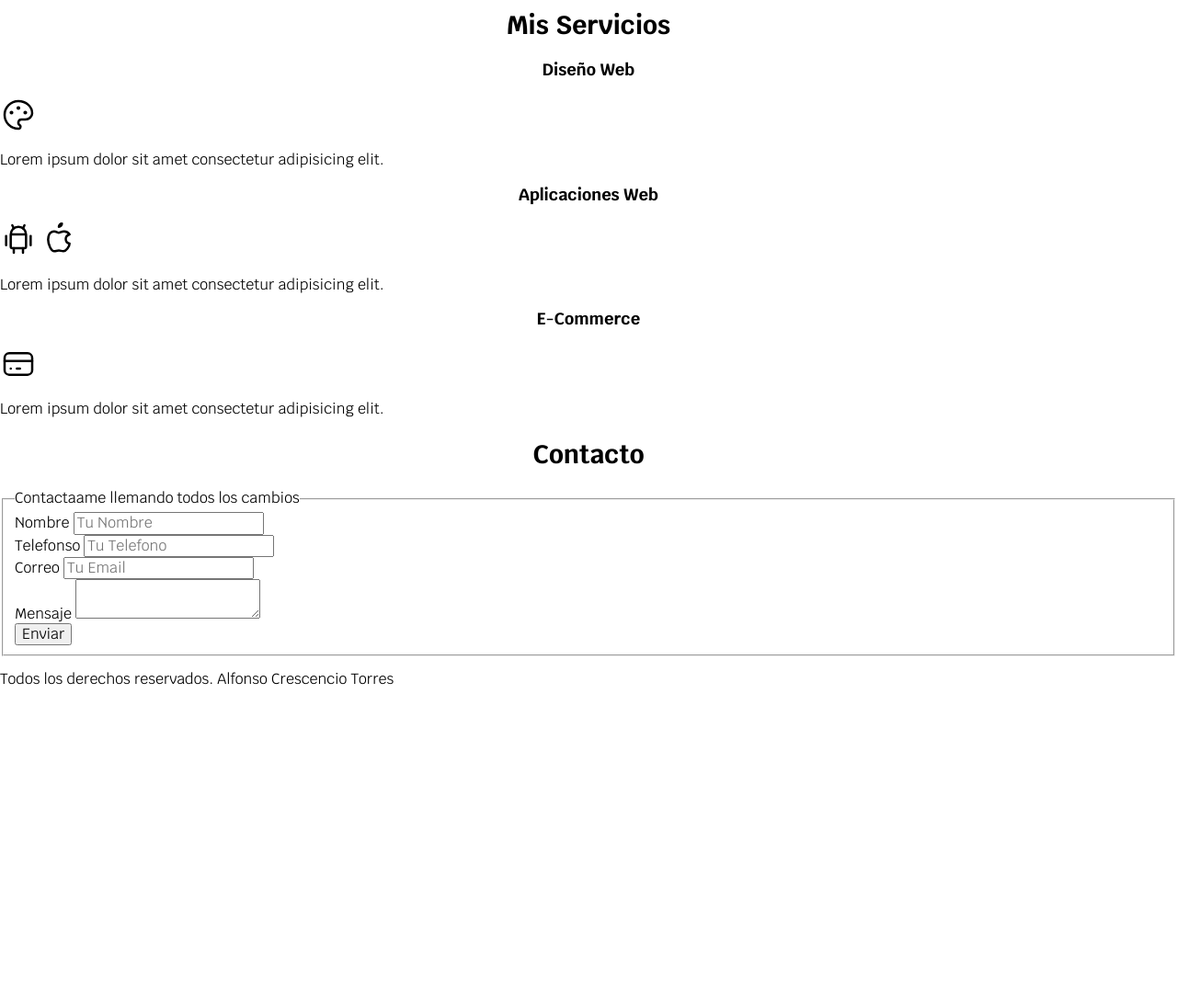
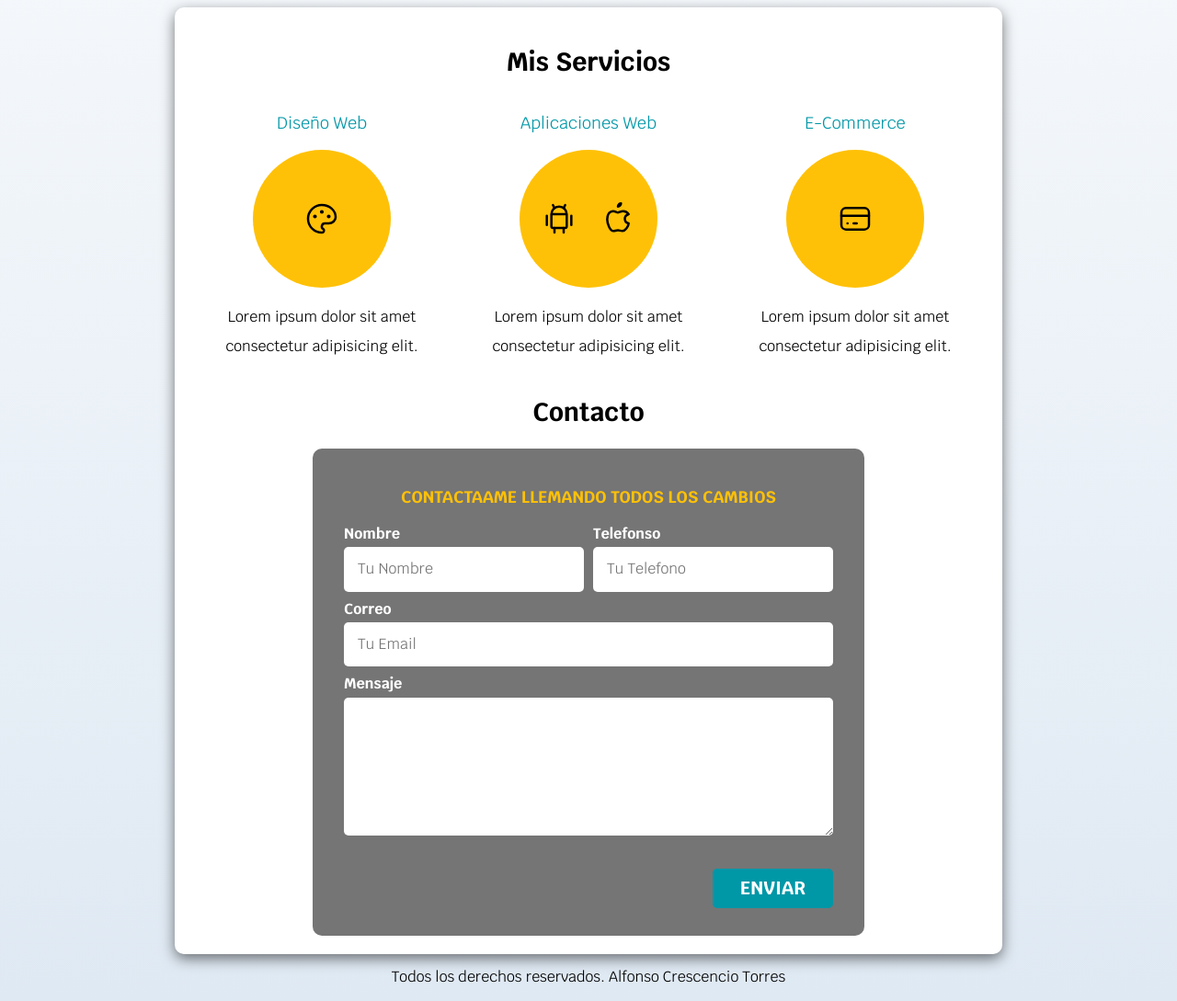
Before and after one commit to CreTux/DWF, a plain HTML site: page freelancer_inicio/index.html in a window 1280 px wide. Shown: the part 600-1689 px from the top of the page at 92% size. Before the commit the page ends 1364 px from the top, so only its background shows below. Drawn offline with Linux system fonts and the light colour scheme.

Commit message:
Se termino el Proyecto

```diff
--- a/freelancer_inicio/css/style.css
+++ b/freelancer_inicio/css/style.css
@@ -5,11 +5,17 @@
     --primario: #ffc107;
     --secundario: #0097a7;
     --gris: #757575;
+    --grisClaro: #DFE9F3;
 }
 
+
+/* Globales */
+
 html {
+    /* 1rem = 10px */
     font-size: 62.5%;
     box-sizing: border-box;
+    scroll-snap-type: y mandatory;
 }
 
 *,
@@ -19,9 +25,60 @@ html {
 }
 
 body {
+    /*1rem = 10px; */
     font-size: 16px;
     font-family: 'Krub', sans-serif;
+    background-image: linear-gradient(to top, var(--grisClaro) 0%, var(--blanco) 100%);
 }
+
+.contenedor {
+    max-width: 90rem;
+    margin: 0 auto;
+}
+
+.boton {
+    background-color: var(--secundario);
+    color: var(--blanco);
+    padding: 1rem 3rem;
+    margin-top: 1rem;
+    font-size: 2rem;
+    text-decoration: none;
+    text-transform: uppercase;
+    font-weight: bold;
+    border-radius: .5rem;
+    width: auto;
+    text-align: center;
+    border: none;
+}
+
+@media(max-width:480px) {
+    .boton {
+        width: 90%;
+    }
+}
+
+.boton:hover {
+    cursor: pointer;
+}
+
+.sombra {
+    -webkit-box-shadow: 0px 5px 15px 0px rgba(0, 0, 0, 0.53);
+    -moz-box-shadow: 0px 5px 15px 0px rgba(0, 0, 0, 0.53);
+    box-shadow: 0px 5px 15px 0px rgba(0, 0, 0, 0.53);
+    background-color: var(--blanco);
+    padding: 2rem;
+    border-radius: 1rem;
+}
+
+.servicios,
+.navegacion-principal,
+.formulario {
+    scroll-snap-align: center;
+    scroll-snap-stop: always;
+}
+
+
+/* Tipografia */
 
 h1 {
     font-size: 3.8rem;
@@ -38,15 +95,37 @@ h3 {
     text-align: center;
 }
 
+
+/* Titulos */
+
 .titulo span {
     font-size: 20px;
     font-size: 2rem;
 }
 
-.contenedor {
-    max-width: 90rem;
-    margin: 0 auto;
+
+/* Utilidaddes */
+
+.w-100 {
+    width: 100%;
 }
+
+@media(min-width:768px) {
+    .w-100 {
+        width: auto;
+    }
+}
+
+.alinear-derecha {
+    justify-content: flex-end;
+}
+
+.flex {
+    display: flex;
+}
+
+
+/* Navegacion Principal */
 
 .nav-bg {
     background-color: var(--secundario);
@@ -77,12 +156,16 @@ h3 {
     color: var(--oscuro);
 }
 
+
+/* Contenido */
+
 .hero {
     background-image: url(/img/hero.jpg);
     background-repeat: no-repeat;
     background-size: cover;
     height: 45rem;
     position: relative;
+    margin-bottom: 2rem;
 }
 
 .contenido-hero {
@@ -101,3 +184,111 @@ h3 {
 .contenido-hero p {
     color: var(--blanco);
 }
+
+.contenido-hero .ubicacion {
+    display: flex;
+    align-items: flex-end;
+}
+
+
+/* Servicios */
+
+@media(min-width:768px) {
+    .servicios {
+        display: grid;
+        grid-template-columns: repeat(3, 1fr);
+        column-gap: 1rem;
+    }
+}
+
+.servicio {
+    display: flex;
+    flex-direction: column;
+    align-items: center;
+}
+
+.servicio h3 {
+    color: var(--secundario);
+    font-weight: normal;
+}
+
+.servicio p {
+    line-height: 2;
+    text-align: center;
+}
+
+.servicio .iconos {
+    height: 15rem;
+    width: 15rem;
+    border-radius: 50%;
+    background-color: var(--primario);
+    display: flex;
+    justify-content: space-evenly;
+    align-items: center;
+}
+
+
+/* Contacto */
+
+.formulario {
+    background-color: var(--gris);
+    width: min(60rem, 100%);
+    margin: 0 auto;
+    padding: 2rem;
+    border-radius: 1rem;
+}
+
+.formulario fieldset {
+    border: none;
+}
+
+.formulario p {
+    color: var(--primario);
+    font-size: 1.8rem;
+    text-transform: uppercase;
+    font-weight: bold;
+    margin-bottom: 2rem;
+    text-align: center;
+}
+
+@media(min-width:768px) {
+    .contenedor-campos {
+        display: grid;
+        grid-template-columns: repeat(2, 1fr);
+        grid-template-rows: auto auto 20rem;
+        column-gap: 1rem;
+    }
+    .campo:nth-child(3),
+    .campo:nth-child(4) {
+        grid-column: 1 / 3;
+    }
+}
+
+.campo {
+    margin-bottom: 1rem;
+}
+
+.campo label {
+    color: var(--blanco);
+    font-weight: bold;
+    margin-bottom: 0.5rem;
+    display: block;
+}
+
+.input-text {
+    width: 100%;
+    border: none;
+    padding: 1.5rem;
+    border-radius: .5rem;
+}
+
+.campo textarea {
+    height: 15rem;
+}
+
+
+/* Footer */
+
+.footer {
+    text-align: center;
+}
--- a/freelancer_inicio/index.html
+++ b/freelancer_inicio/index.html
@@ -28,46 +28,47 @@
     <section class="hero">
         <div class="contenido-hero">
             <h2>Diseño y desarrollo web</h2>
-            <p>
+            <div class="ubicacion">
                 <svg xmlns="http://www.w3.org/2000/svg" class="icon icon-tabler icon-tabler-map-pin" width="88" height="88" viewBox="0 0 24 24" stroke-width="1.5" stroke="#ffc107" fill="none" stroke-linecap="round" stroke-linejoin="round">
                     <path stroke="none" d="M0 0h24v24H0z" fill="none" />
                     <circle cx="12" cy="11" r="3" />
-            <path
-              d="M17.657 16.657l-4.243 4.243a2 2 0 0 1 -2.827 0l-4.244 -4.243a8 8 0 1 1 11.314 0z"
-            />
-          </svg> Ciudad de México
-            </p>
-            <a href="#">Contactar</a>
+                    <path d="M17.657 16.657l-4.243 4.243a2 2 0 0 1 -2.827 0l-4.244 -4.243a8 8 0 1 1 11.314 0z" />
+                </svg>
+                <p>Ciudad de México</p>
+            </div>
+
+            <a class="boton" href="#">Contactar</a>
         </div>
     </section>
 
-    <main>
+    <main class="contenedor sombra">
         <h2>Mis Servicios</h2>
-        <section>
+
+        <div class="servicios">
+            <section class="servicio">
                 <h3>Diseño Web</h3>
-            <p>
+
+                <div class="iconos">
                     <svg xmlns="http://www.w3.org/2000/svg" class="icon icon-tabler icon-tabler-palette" width="40" height="40" viewBox="0 0 24 24" stroke-width="1.5" stroke="#000000" fill="none" stroke-linecap="round" stroke-linejoin="round">
                         <path stroke="none" d="M0 0h24v24H0z" fill="none" />
                         <path
-              d="M12 21a9 9 0 1 1 0 -18a9 8 0 0 1 9 8a4.5 4 0 0 1 -4.5 4h-2.5a2 2 0 0 0 -1 3.75a1.3 1.3 0 0 1 -1 2.25"
-            />
+                            d="M12 21a9 9 0 1 1 0 -18a9 8 0 0 1 9 8a4.5 4 0 0 1 -4.5 4h-2.5a2 2 0 0 0 -1 3.75a1.3 1.3 0 0 1 -1 2.25" />
                         <circle cx="7.5" cy="10.5" r=".5" fill="currentColor" />
                         <circle cx="12" cy="7.5" r=".5" fill="currentColor" />
                         <circle cx="16.5" cy="10.5" r=".5" fill="currentColor" />
                     </svg>
-            </p>
+                </div>
+
                 <p>Lorem ipsum dolor sit amet consectetur adipisicing elit.</p>
             </section>
-        <section>
+            <section class="servicio">
                 <h3>Aplicaciones Web</h3>
-            <p>
+                <div class="iconos">
                     <svg xmlns="http://www.w3.org/2000/svg" class="icon icon-tabler icon-tabler-brand-android" width="40" height="40" viewBox="0 0 24 24" stroke-width="1.5" stroke="#000000" fill="none" stroke-linecap="round" stroke-linejoin="round">
                         <path stroke="none" d="M0 0h24v24H0z" fill="none" />
                         <line x1="4" y1="10" x2="4" y2="16" />
                         <line x1="20" y1="10" x2="20" y2="16" />
-            <path
-              d="M7 9h10v8a1 1 0 0 1 -1 1h-8a1 1 0 0 1 -1 -1v-8a5 5 0 0 1 10 0"
-            />
+                        <path d="M7 9h10v8a1 1 0 0 1 -1 1h-8a1 1 0 0 1 -1 -1v-8a5 5 0 0 1 10 0" />
                         <line x1="8" y1="3" x2="9" y2="5" />
                         <line x1="16" y1="3" x2="15" y2="5" />
                         <line x1="9" y1="18" x2="9" y2="21" />
@@ -77,16 +78,15 @@
                     <svg xmlns="http://www.w3.org/2000/svg" class="icon icon-tabler icon-tabler-brand-apple" width="40" height="40" viewBox="0 0 24 24" stroke-width="1.5" stroke="#000000" fill="none" stroke-linecap="round" stroke-linejoin="round">
                         <path stroke="none" d="M0 0h24v24H0z" fill="none" />
                         <path
-              d="M9 7c-3 0 -4 3 -4 5.5c0 3 2 7.5 4 7.5c1.088 -.046 1.679 -.5 3 -.5c1.312 0 1.5 .5 3 .5s4 -3 4 -5c-.028 -.01 -2.472 -.403 -2.5 -3c-.019 -2.17 2.416 -2.954 2.5 -3c-1.023 -1.492 -2.951 -1.963 -3.5 -2c-1.433 -.111 -2.83 1 -3.5 1c-.68 0 -1.9 -1 -3 -1z"
-            />
+                            d="M9 7c-3 0 -4 3 -4 5.5c0 3 2 7.5 4 7.5c1.088 -.046 1.679 -.5 3 -.5c1.312 0 1.5 .5 3 .5s4 -3 4 -5c-.028 -.01 -2.472 -.403 -2.5 -3c-.019 -2.17 2.416 -2.954 2.5 -3c-1.023 -1.492 -2.951 -1.963 -3.5 -2c-1.433 -.111 -2.83 1 -3.5 1c-.68 0 -1.9 -1 -3 -1z" />
                         <path d="M12 4a2 2 0 0 0 2 -2a2 2 0 0 0 -2 2" />
                     </svg>
-            </p>
+                </div>
                 <p>Lorem ipsum dolor sit amet consectetur adipisicing elit.</p>
             </section>
-        <section>
+            <section class="servicio">
                 <h3>E-Commerce</h3>
-            <p>
+                <div class="iconos">
                     <svg xmlns="http://www.w3.org/2000/svg" class="icon icon-tabler icon-tabler-credit-card" width="40" height="40" viewBox="0 0 24 24" stroke-width="1.5" stroke="#000000" fill="none" stroke-linecap="round" stroke-linejoin="round">
                         <path stroke="none" d="M0 0h24v24H0z" fill="none" />
                         <rect x="3" y="5" width="18" height="14" rx="3" />
@@ -94,40 +94,42 @@
                         <line x1="7" y1="15" x2="7.01" y2="15" />
                         <line x1="11" y1="15" x2="13" y2="15" />
                     </svg>
-            </p>
+                </div>
                 <p>Lorem ipsum dolor sit amet consectetur adipisicing elit.</p>
             </section>
-    </main>
-
+        </div>
         <section>
             <h2>Contacto</h2>
-        <form action="" method="post">
+            <form action="" method="post" class="formulario">
                 <fieldset>
-                <legend>Contactaame llemando todos los cambios</legend>
-                <div>
+                    <p>Contactaame llemando todos los cambios</p>
+                    <div class="contenedor-campos">
+                        <div class="campo">
                             <label for="nombre">Nombre</label>
-                    <input type="text" name="nombre" id="nombre" placeholder="Tu Nombre" required />
+                            <input class="input-text" type="text" name="nombre" id="nombre" placeholder="Tu Nombre" required />
                         </div>
-                <div>
+                        <div class="campo">
                             <label for="nombre">Telefonso</label>
-                    <input type="tel" name="telefono" id="telefono" placeholder="Tu Telefono" required />
+                            <input class="input-text" type="tel" name="telefono" id="telefono" placeholder="Tu Telefono" required />
                         </div>
-                <div>
+                        <div class="campo">
                             <label for="nombre">Correo</label>
-                    <input type="email" name="email" id="email" placeholder="Tu Email" required />
+                            <input class="input-text" type="email" name="email" id="email" placeholder="Tu Email" required />
                         </div>
-                <div>
+                        <div class="campo">
                             <label for="nombre">Mensaje</label>
-                    <textarea></textarea>
+                            <textarea class="input-text"></textarea>
                         </div>
-                <div>
-                    <input type="submit" value="Enviar" />
                     </div>
+                    <div class="alinear-derecha flex">
+                        <input class="boton w-100" type="submit" value="Enviar" />
+                    </div>
+
                 </fieldset>
             </form>
         </section>
-
-    <footer>
+    </main>
+    <footer class="footer">
         <p>Todos los derechos reservados. Alfonso Crescencio Torres</p>
     </footer>
 </body>
```
Lines whose indentation alone changed are shown as unchanged.
